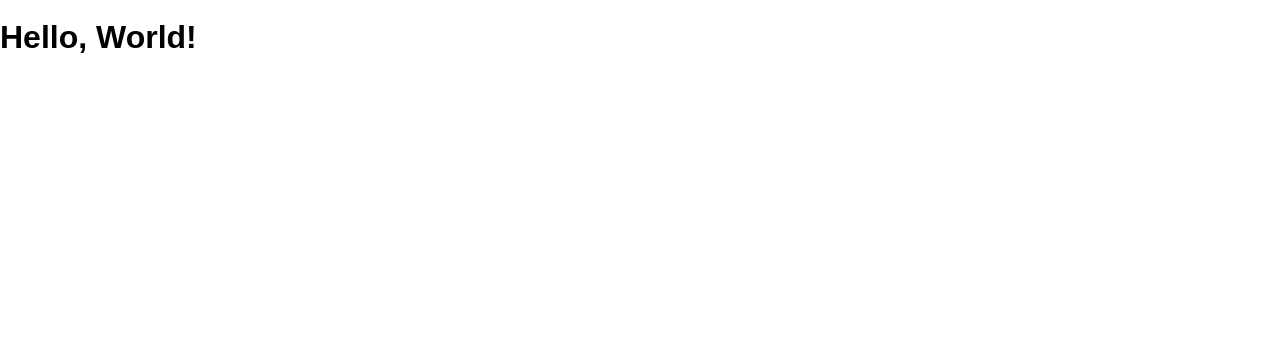
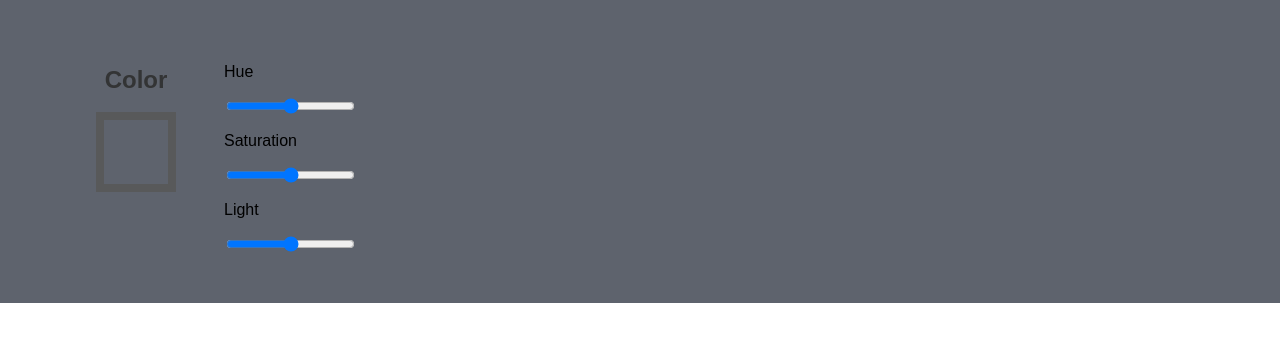
Before and after one commit to MarcusDLG/color-picker, a React (Create React App) app: page / in a window 1280 px wide. Shown: the top 342 px of the page. Built offline with nearby package versions, Linux system fonts and the light colour scheme.

Commit message:
Trackers, no change

```diff
--- a/src/App.js
+++ b/src/App.js
@@ -1,8 +1,89 @@
 import React, { Component } from 'react'
-import HelloWorld from './components/HelloWorld'
 
-const App = () => {
-  return <HelloWorld />
+class App extends Component {
+  state = {
+    hue: 180,
+    saturation: 50,
+    light: 50,
+  }
+
+  trackHue = e => {
+    // console.log(e.target.value)
+    this.setState({
+      hue: e.target.value,
+    })
+    console.log(this.state.hue)
+  }
+  trackSaturation = e => {
+    console.log(e.target.value)
+    this.setState({
+      saturation: e.target.value,
+    })
+  }
+  trackLight = e => {
+    console.log(e.target.value)
+    this.setState({
+      light: e.target.value,
+    })
+  }
+
+  render() {
+    return (
+      <>
+        <main>
+          <aside className="leftSide">
+            <h1>Color</h1>
+            <section
+              className="ColorBox"
+              style={{
+                backgroundColor: `hsl(${this.state.hue},${this.state.saturation},${this.state.light})`,
+              }}
+            >
+              {' '}
+            </section>
+          </aside>
+          <section className="rightSide">
+            <section className="H">
+              <p>Hue</p>
+              <input
+                onChange={this.trackHue}
+                type="range"
+                class="hue"
+                name="hue"
+                min="0"
+                max="360"
+                value={this.state.hue}
+              ></input>
+            </section>
+            <section className="S">
+              <p>Saturation</p>
+              <input
+                onChange={this.trackSaturation}
+                type="range"
+                class="saturation"
+                name="saturation"
+                min="0"
+                max="100"
+                value=""
+              ></input>
+            </section>
+            <section className="L">
+              <p>Light</p>
+              <input
+                onChange={this.trackLight}
+                type="range"
+                class="light"
+                name="light"
+                min="0"
+                max="100"
+                value=""
+              ></input>
+            </section>
+          </section>
+        </main>
+      </>
+    )
+  }
 }
 
 export default App
--- a/src/index.css
+++ b/src/index.css
@@ -10,3 +10,26 @@ body {
   margin: 0;
   min-height: 100%;
 }
+
+.ColorBox {
+  height: 4rem;
+  width: 4rem;
+  border: .5rem solid rgb(88, 89, 90);
+}
+
+main {
+  padding: 3rem;
+  background-color: rgb(94, 99, 109);
+  display: flex;
+  border: darkgrey;
+}
+
+.leftSide {
+  color: rgb(51, 52, 53);
+  margin-left: 3rem;
+  text-align: center;
+}
+
+.rightSide {
+  margin-left: 3rem
+}
```
Also changed, not shown: src/components/ColorBox.js (added, +14 -0 lines), src/components/ColorSlider.js (added, +49 -0 lines), src/components/Slider.js (added, +21 -0 lines).
